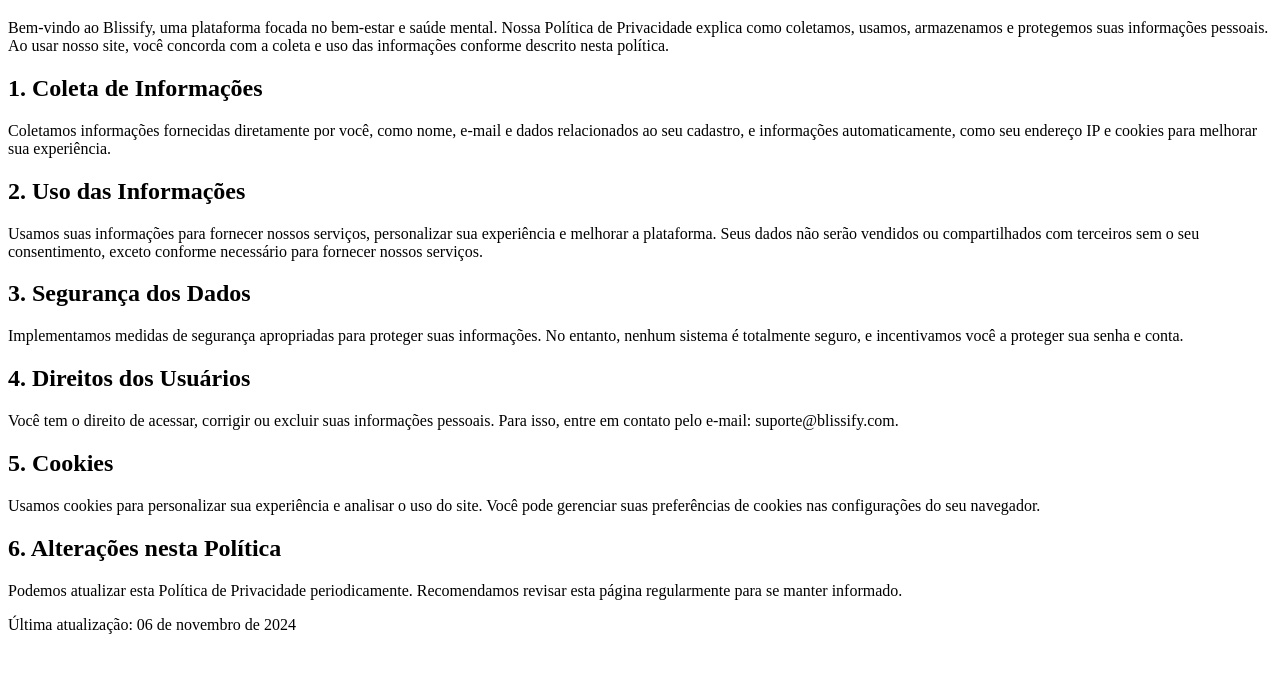
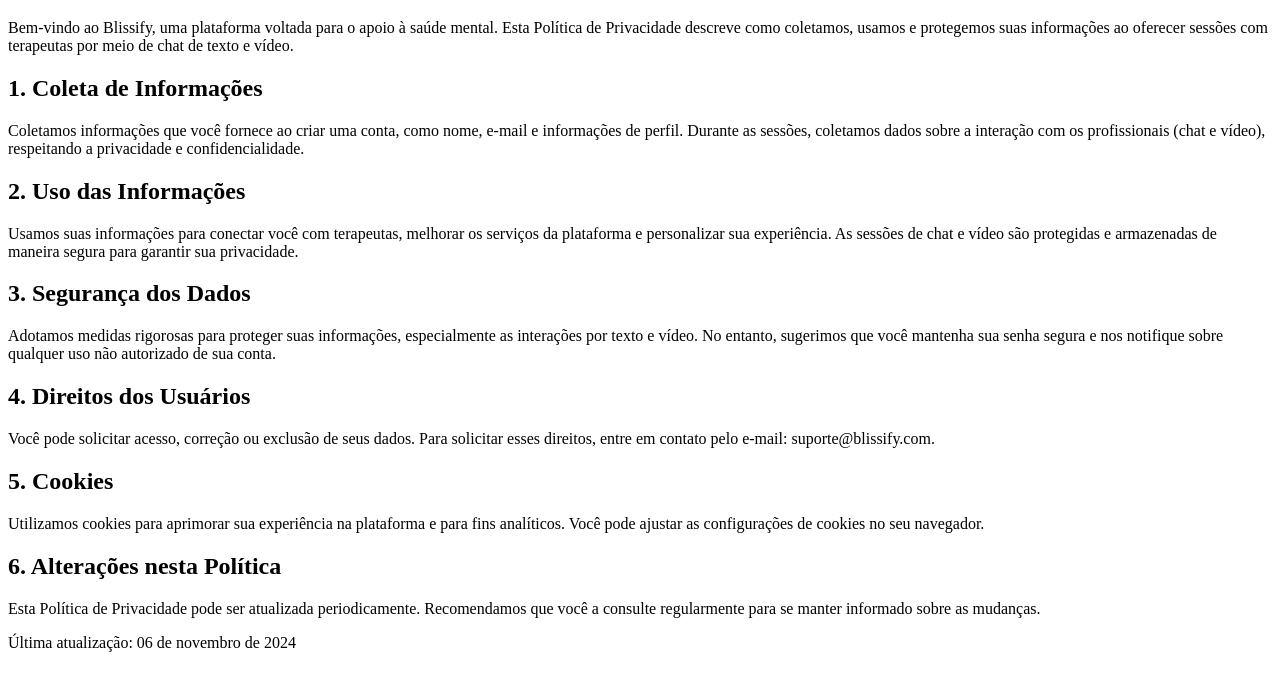
Before and after one commit to Victor02736/Politica-de-Privacidade, a plain HTML site: page index.html in a window 1280 px wide. Shown: the part 61-752 px from the top of the page. Drawn offline with Linux system fonts and the light colour scheme.

Commit message:
Update index.html

```diff
--- a/index.html
+++ b/index.html
@@ -7,25 +7,25 @@
 </head>
 <body>
     <h1>Política de Privacidade</h1>
-    <p>Bem-vindo ao Blissify, uma plataforma focada no bem-estar e saúde mental. Nossa Política de Privacidade explica como coletamos, usamos, armazenamos e protegemos suas informações pessoais. Ao usar nosso site, você concorda com a coleta e uso das informações conforme descrito nesta política.</p>
+    <p>Bem-vindo ao Blissify, uma plataforma voltada para o apoio à saúde mental. Esta Política de Privacidade descreve como coletamos, usamos e protegemos suas informações ao oferecer sessões com terapeutas por meio de chat de texto e vídeo.</p>
 
     <h2>1. Coleta de Informações</h2>
-    <p>Coletamos informações fornecidas diretamente por você, como nome, e-mail e dados relacionados ao seu cadastro, e informações automaticamente, como seu endereço IP e cookies para melhorar sua experiência.</p>
+    <p>Coletamos informações que você fornece ao criar uma conta, como nome, e-mail e informações de perfil. Durante as sessões, coletamos dados sobre a interação com os profissionais (chat e vídeo), respeitando a privacidade e confidencialidade.</p>
 
     <h2>2. Uso das Informações</h2>
-    <p>Usamos suas informações para fornecer nossos serviços, personalizar sua experiência e melhorar a plataforma. Seus dados não serão vendidos ou compartilhados com terceiros sem o seu consentimento, exceto conforme necessário para fornecer nossos serviços.</p>
+    <p>Usamos suas informações para conectar você com terapeutas, melhorar os serviços da plataforma e personalizar sua experiência. As sessões de chat e vídeo são protegidas e armazenadas de maneira segura para garantir sua privacidade.</p>
 
     <h2>3. Segurança dos Dados</h2>
-    <p>Implementamos medidas de segurança apropriadas para proteger suas informações. No entanto, nenhum sistema é totalmente seguro, e incentivamos você a proteger sua senha e conta.</p>
+    <p>Adotamos medidas rigorosas para proteger suas informações, especialmente as interações por texto e vídeo. No entanto, sugerimos que você mantenha sua senha segura e nos notifique sobre qualquer uso não autorizado de sua conta.</p>
 
     <h2>4. Direitos dos Usuários</h2>
-    <p>Você tem o direito de acessar, corrigir ou excluir suas informações pessoais. Para isso, entre em contato pelo e-mail: suporte@blissify.com.</p>
+    <p>Você pode solicitar acesso, correção ou exclusão de seus dados. Para solicitar esses direitos, entre em contato pelo e-mail: suporte@blissify.com.</p>
 
     <h2>5. Cookies</h2>
-    <p>Usamos cookies para personalizar sua experiência e analisar o uso do site. Você pode gerenciar suas preferências de cookies nas configurações do seu navegador.</p>
+    <p>Utilizamos cookies para aprimorar sua experiência na plataforma e para fins analíticos. Você pode ajustar as configurações de cookies no seu navegador.</p>
 
     <h2>6. Alterações nesta Política</h2>
-    <p>Podemos atualizar esta Política de Privacidade periodicamente. Recomendamos revisar esta página regularmente para se manter informado.</p>
+    <p>Esta Política de Privacidade pode ser atualizada periodicamente. Recomendamos que você a consulte regularmente para se manter informado sobre as mudanças.</p>
 
     <p>Última atualização: 06 de novembro de 2024</p>
 </body>
```
